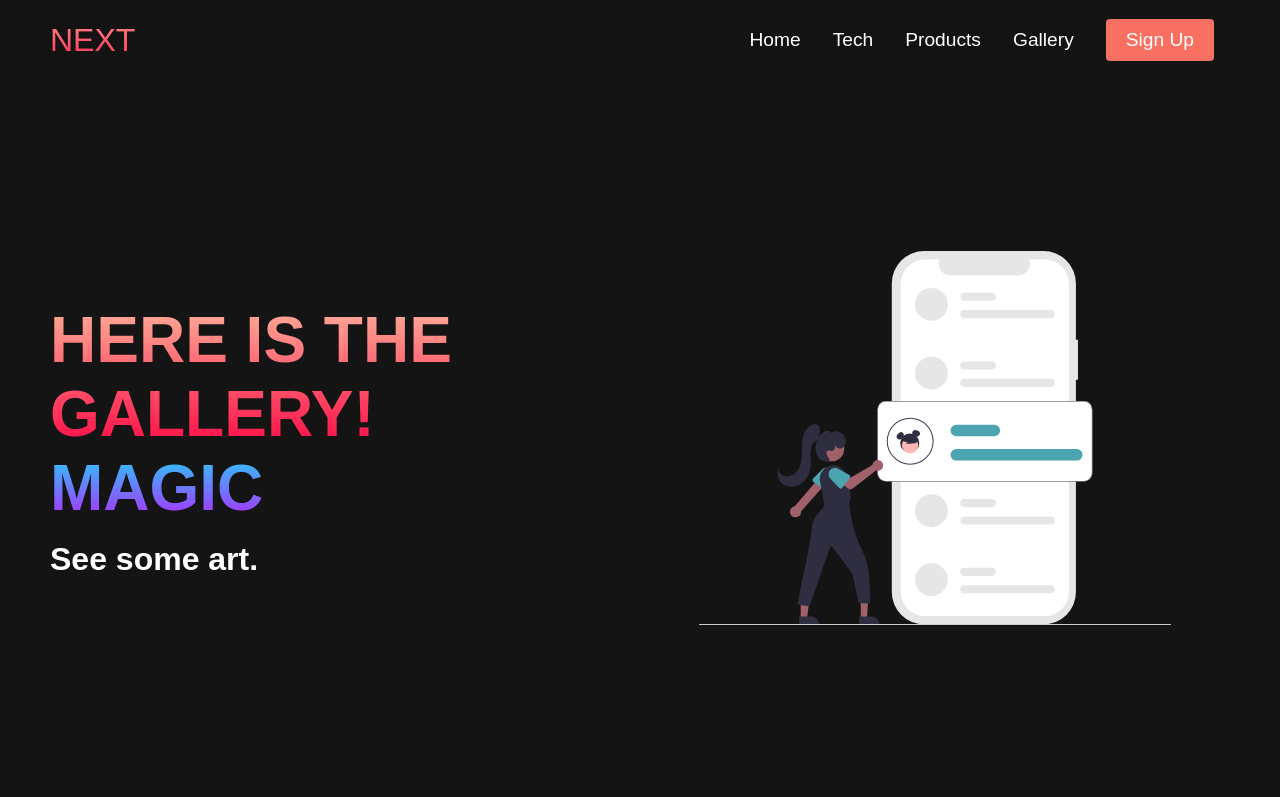
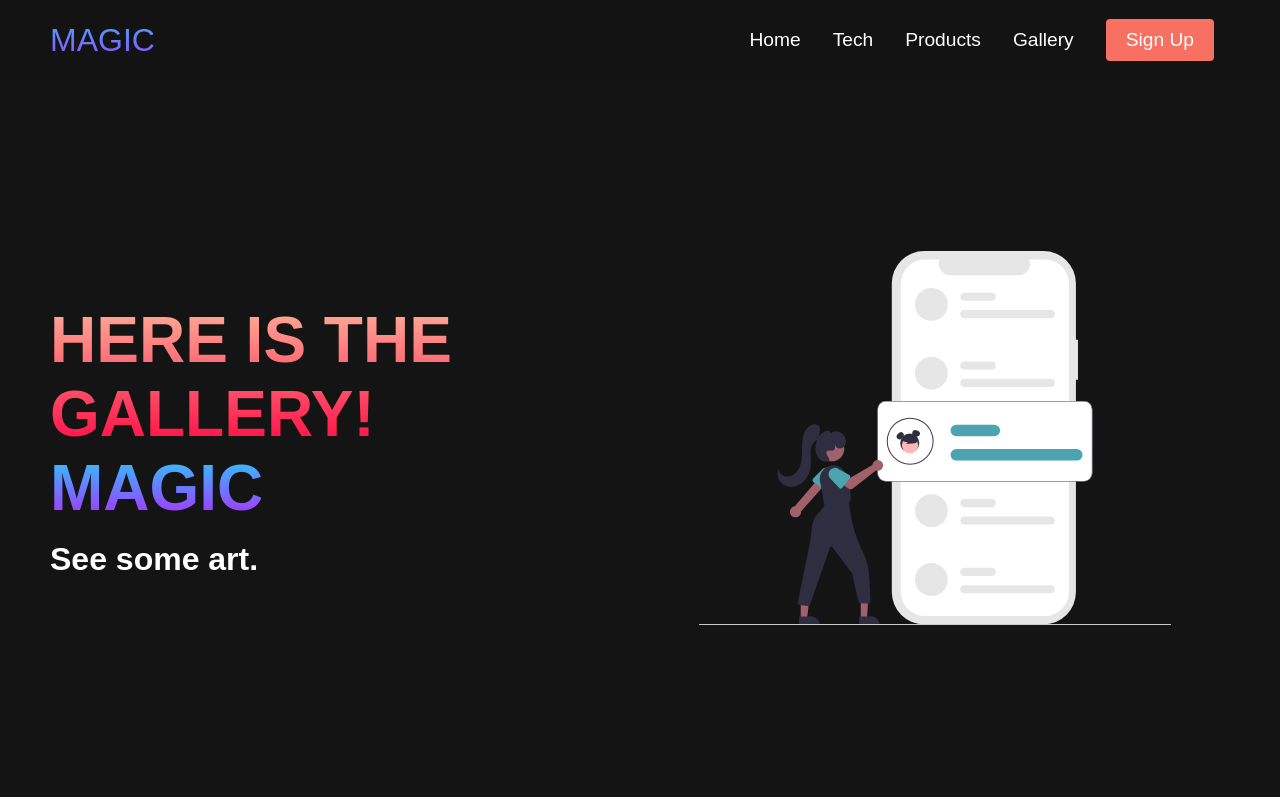
Before and after one commit to Merlyin/merlyin.github.io, a plain HTML site: page gallery.html in a window 1280 px wide. Shown: the top 797 px of the page. Drawn offline with Linux system fonts and the light colour scheme; a script that the page names is missing.

Commit message:
smol changes

```diff
--- a/gallery.html
+++ b/gallery.html
@@ -17,7 +17,7 @@
     <nav class="navbar">
       <!-- Navbar Section -->
       <div class="navbar__container">
-        <a href="/" id="navbar__logo">NEXT</a>
+        <a href="/" id="navbar__logo">MAGIC</a>
         <div class="navbar__toggle" id="mobile-menu">
           <span class="bar"></span>
           <span class="bar"></span>
--- a/styles.css
+++ b/styles.css
@@ -30,7 +30,7 @@
 
 #navbar__logo {
     background-color: #ff8177;
-    background-image: linear-gradient(to top, #ff0844 0%, #ffb199 100%);
+    background-image: linear-gradient(to top, #b721ff 0%, #21d4fd 100%);
     background-size: 100%;
     background-clip: text;
     -webkit-background-clip: text;
@@ -98,7 +98,7 @@
 }
 
 .navbar__links:hover {
-    color: #f77062;
+    color: #62a0f7;
     transition: all 0.3s ease;
 }
 
```
Also changed, not shown: index.html (+1 -1 lines).
